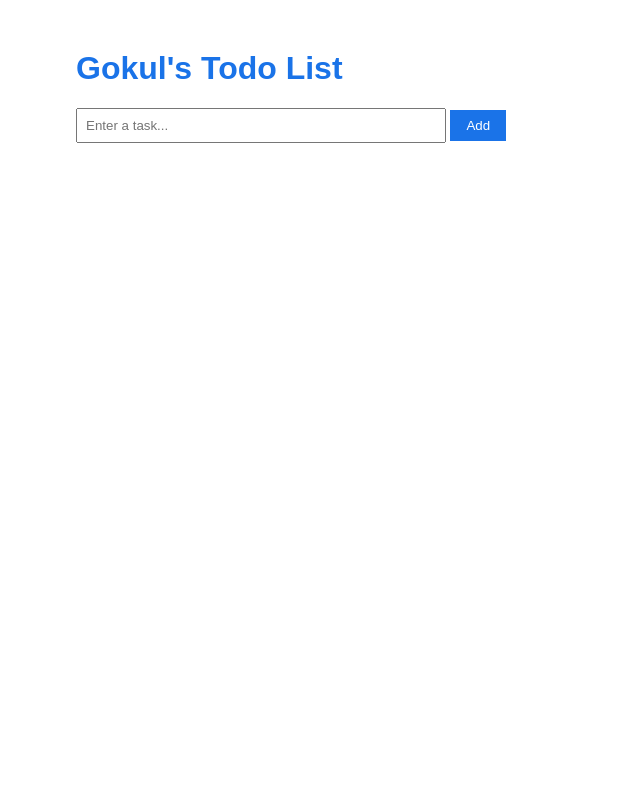
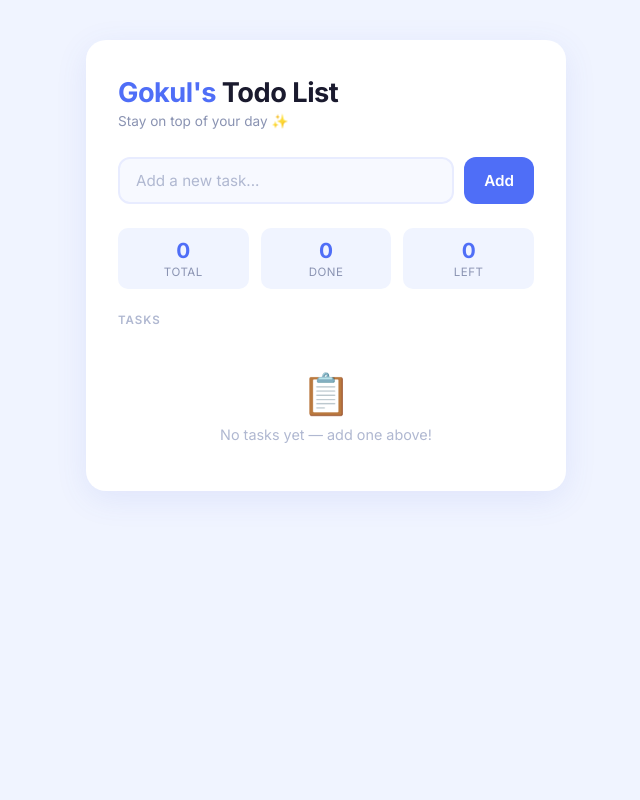
Before and after one commit to GokulGokul-bot/todo-flask-app, a Flask app: page / in a window 1280 px wide. Shown: the whole page, without its empty margins (314-954 px from the left). Run offline with Flask 3, Linux system fonts and the light colour scheme.

Commit message:
Update index.html

```diff
--- a/templates/index.html
+++ b/templates/index.html
@@ -1,26 +1,240 @@
 <!DOCTYPE html>
-<html>
+<html lang="en">
 <head>
-    <title>My Todo App</title>
+  <meta charset="UTF-8" />
+  <meta name="viewport" content="width=device-width, initial-scale=1.0"/>
+  <title>Gokul's Todo List</title>
+  <link href="https://fonts.googleapis.com/css2?family=Inter:wght@400;500;600;700&display=swap" rel="stylesheet"/>
   <style>
-        body { font-family: Arial; max-width: 500px; margin: 50px auto; }
-        h1 { color: #1a73e8; }
-        input { padding: 8px; width: 70%; }
-        button { padding: 8px 16px; background: #1a73e8; color: white; border: none; }
-        li { margin: 10px 0; font-size: 18px; }
-        a { color: red; margin-left: 10px; }
+    *, *::before, *::after { box-sizing: border-box; margin: 0; padding: 0; }
+
+    body {
+      font-family: 'Inter', sans-serif;
+      background: #f0f4ff;
+      min-height: 100vh;
+      display: flex;
+      justify-content: center;
+      align-items: flex-start;
+      padding: 40px 16px;
+    }
+
+    .card {
+      background: #fff;
+      border-radius: 20px;
+      box-shadow: 0 8px 32px rgba(80,100,220,0.10);
+      padding: 36px 32px 32px;
+      width: 100%;
+      max-width: 480px;
+    }
+
+    .header { margin-bottom: 28px; }
+
+    .header h1 {
+      font-size: 1.7rem;
+      font-weight: 700;
+      color: #1a1a2e;
+      letter-spacing: -0.5px;
+    }
+
+    .header h1 span { color: #4f6ef7; }
+
+    .header p {
+      font-size: 0.85rem;
+      color: #8a93b2;
+      margin-top: 4px;
+    }
+
+    .input-row {
+      display: flex;
+      gap: 10px;
+      margin-bottom: 24px;
+    }
+
+    .input-row input {
+      flex: 1;
+      padding: 12px 16px;
+      border: 2px solid #e8ecff;
+      border-radius: 12px;
+      font-size: 0.95rem;
+      font-family: 'Inter', sans-serif;
+      color: #1a1a2e;
+      outline: none;
+      transition: border-color 0.2s;
+      background: #f7f9ff;
+    }
+
+    .input-row input:focus {
+      border-color: #4f6ef7;
+      background: #fff;
+    }
+
+    .input-row input::placeholder { color: #b0b8d1; }
+
+    .btn-add {
+      padding: 12px 20px;
+      background: #4f6ef7;
+      color: #fff;
+      border: none;
+      border-radius: 12px;
+      font-size: 0.95rem;
+      font-weight: 600;
+      font-family: 'Inter', sans-serif;
+      cursor: pointer;
+      transition: background 0.18s, transform 0.1s;
+      white-space: nowrap;
+    }
+
+    .btn-add:hover { background: #3a57e8; }
+    .btn-add:active { transform: scale(0.97); }
+
+    .stats {
+      display: flex;
+      gap: 12px;
+      margin-bottom: 24px;
+    }
+
+    .stat {
+      flex: 1;
+      background: #f0f4ff;
+      border-radius: 10px;
+      padding: 10px 14px;
+      text-align: center;
+    }
+
+    .stat .num {
+      font-size: 1.3rem;
+      font-weight: 700;
+      color: #4f6ef7;
+    }
+
+    .stat .label {
+      font-size: 0.72rem;
+      color: #8a93b2;
+      text-transform: uppercase;
+      letter-spacing: 0.5px;
+      margin-top: 2px;
+    }
+
+    .section-label {
+      font-size: 0.72rem;
+      font-weight: 600;
+      text-transform: uppercase;
+      letter-spacing: 1px;
+      color: #b0b8d1;
+      margin-bottom: 10px;
+    }
+
+    .todo-list {
+      list-style: none;
+      display: flex;
+      flex-direction: column;
+      gap: 8px;
+    }
+
+    .todo-item {
+      display: flex;
+      align-items: center;
+      gap: 12px;
+      padding: 13px 14px;
+      background: #f7f9ff;
+      border-radius: 12px;
+      border: 1.5px solid transparent;
+      transition: border-color 0.18s, background 0.18s;
+    }
+
+    .todo-item:hover {
+      border-color: #dce3ff;
+      background: #fff;
+    }
+
+    .todo-text {
+      flex: 1;
+      font-size: 0.95rem;
+      color: #1a1a2e;
+      word-break: break-word;
+    }
+
+    .btn-delete {
+      background: none;
+      border: none;
+      cursor: pointer;
+      padding: 6px 8px;
+      border-radius: 7px;
+      color: #c5ccec;
+      font-size: 1rem;
+      font-weight: 700;
+      transition: color 0.15s, background 0.15s;
+      flex-shrink: 0;
+      display: flex;
+      align-items: center;
+      justify-content: center;
+    }
+
+    .btn-delete:hover {
+      background: #ffe8e8;
+      color: #e05252;
+    }
+
+    .empty {
+      text-align: center;
+      padding: 32px 0 16px;
+      color: #b0b8d1;
+      font-size: 0.9rem;
+    }
+
+    .empty .icon { font-size: 2.5rem; margin-bottom: 8px; }
   </style>
 </head>
 <body>
-    <h1>Gokul's Todo List</h1>
+<div class="card">
+
+  <div class="header">
+    <h1><span>Gokul's</span> Todo List</h1>
+    <p>Stay on top of your day ✨</p>
+  </div>
+
   <form action="/add" method="post">
-        <input type="text" name="task" placeholder="Enter a task...">
-        <button type="submit">Add</button>
+    <div class="input-row">
+      <input type="text" name="task" placeholder="Add a new task..." required />
+      <button type="submit" class="btn-add">Add</button>
+    </div>
   </form>
-    <ul>
+
+  <div class="stats">
+    <div class="stat">
+      <div class="num">{{ tasks|length }}</div>
+      <div class="label">Total</div>
+    </div>
+    <div class="stat">
+      <div class="num">0</div>
+      <div class="label">Done</div>
+    </div>
+    <div class="stat">
+      <div class="num">{{ tasks|length }}</div>
+      <div class="label">Left</div>
+    </div>
+  </div>
+
+  <div class="section-label">Tasks</div>
+
+  {% if tasks %}
+  <ul class="todo-list">
     {% for task in tasks %}
-        <li>{{ task }}</li>
+    <li class="todo-item">
+      <span class="todo-text">{{ task }}</span>
+      <form action="/delete/{{ loop.index0 }}" method="post" style="margin:0;">
+        <button type="submit" class="btn-delete" title="Delete">✕</button>
+      </form>
+    </li>
     {% endfor %}
   </ul>
+  {% else %}
+  <div class="empty">
+    <div class="icon">📋</div>
+    No tasks yet — add one above!
+  </div>
+  {% endif %}
+
+</div>
 </body>
 </html>
```
Lines whose indentation alone changed are shown as unchanged.
